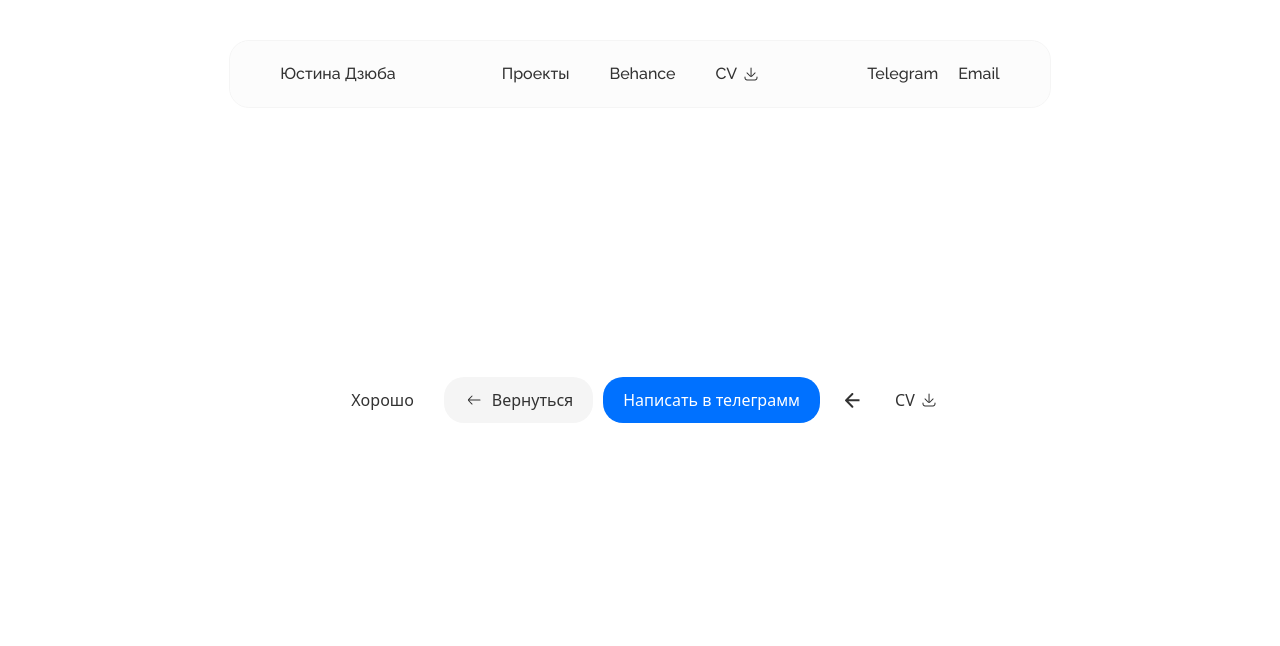
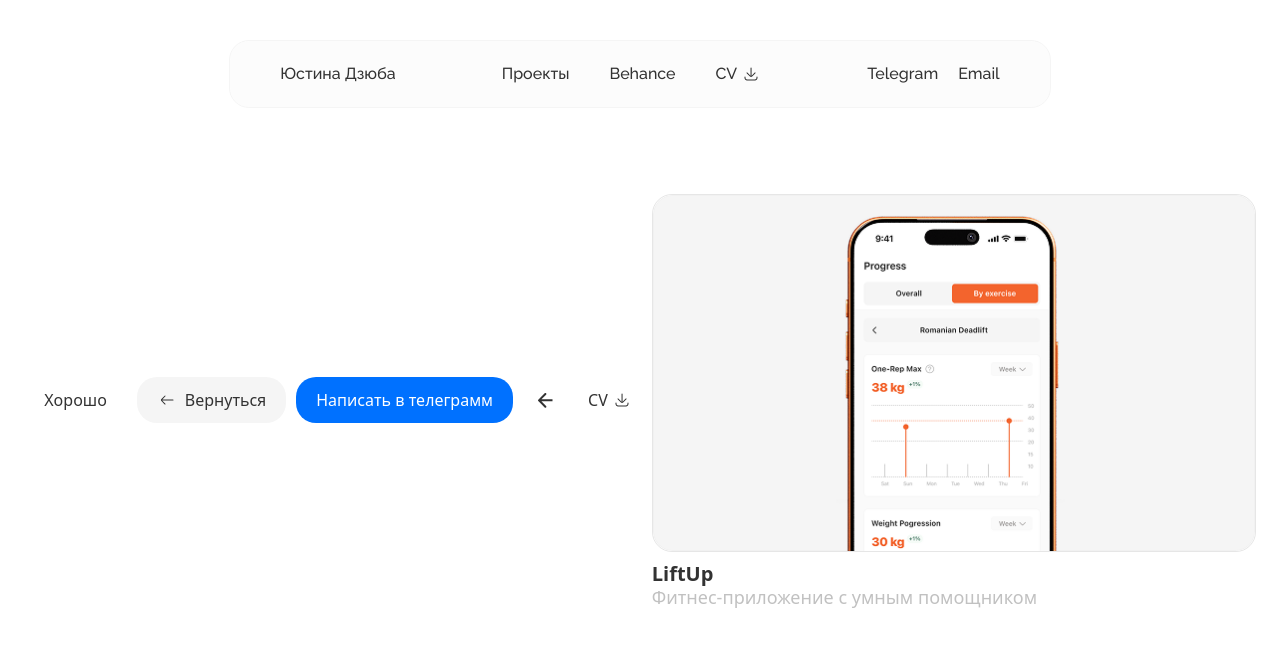
Before and after one commit to GrPugaguga/uxiustina, a Next.js app: page / in a window 1280 px wide. Shown: the top 646 px of the page. Built offline with nearby package versions, Linux system fonts and the light colour scheme.

Commit message:
add: Add card image component

```diff
--- a/app/globals.css
+++ b/app/globals.css
@@ -5,7 +5,7 @@
   --color-background-white: #FFFFFF;
   --color-grey-menu-light: #E6E6E6;
   --color-grey-stroke:#E6E6E6;
-  --color-grey-txt-primary: #323232;
+  --color-grey-txt-primary: #C1C1C1;
   --color-grey-bg-primary: #F5F5F5;
   --color-grey-stroke:#E6E6E6;
   --color-grey-menu-dark: #747474;
--- a/app/layout.tsx
+++ b/app/layout.tsx
@@ -4,7 +4,7 @@ import "./globals.css";
 import Header from "@/components/Header";
 
 const raleway = Raleway({
-  weight: "500",
+  weight: ["500", "600"],
   subsets: ["latin"],
   variable: "--font-raleway",
 });
--- a/app/page.tsx
+++ b/app/page.tsx
@@ -3,7 +3,8 @@ import {
   ActionButton,
   AcceptButton,
   AccentButton,
-  HeaderLink
+  HeaderLink,
+  Card
  } from '@/ui-kit'
 
 export default function Home() {
@@ -14,6 +15,11 @@ export default function Home() {
       <AccentButton text="Написать в телеграмм"/>
       <ArrowButton type="left"/>
       <HeaderLink text="CV" icon={true}/>
+      <Card
+        image="/image/main_LiftUp.png"
+        title="LiftUp"
+        description="Фитнес-приложение с умным помощником"
+      />
     </div>
   );
 }
--- /dev/null
+++ b/ui-kit/card/Card.tsx
@@ -0,0 +1,21 @@
+import CardImage from "./CardImage";
+
+export default function Card(props: {
+    image: string
+    title: string
+    description: string
+}) {
+    return (
+        <div className="flex flex-col gap-3">
+            <CardImage src={props.image} alt={props.title} />
+            <div className="flex flex-col gap-1">
+                <h3 className="text-[20px] font-semibold text-black leading-[100%]">
+                    {props.title}
+                </h3>
+                <p className="text-[18px] text-grey-txt-primary leading-[100%]">
+                    {props.description}
+                </p>
+            </div>
+        </div>
+    )
+}
--- /dev/null
+++ b/ui-kit/card/CardImage.tsx
@@ -0,0 +1,18 @@
+import Image from "next/image";
+
+export default function CardImage(props: {
+    src: string
+    alt: string
+}) {
+    return (
+        <div className="w-151 h-89.5 rounded-[20px] border border-grey-stroke overflow-hidden cursor-pointer">
+            <Image
+                src={props.src}
+                alt={props.alt}
+                width={604}
+                height={358}
+                className="w-full h-full object-cover hover:scale-105 transition-transform duration-300"
+            />
+        </div>
+    )
+}
--- /dev/null
+++ b/ui-kit/card/index.ts
@@ -0,0 +1,2 @@
+export { default as Card } from "./Card";
+export { default as CardImage } from "./CardImage";
--- a/ui-kit/index.ts
+++ b/ui-kit/index.ts
@@ -1,2 +1,3 @@
 export * from './button';
 export * from './link';
+export * from './card';
```
Also changed, not shown: public/image/main_LiftUp.png (added).
